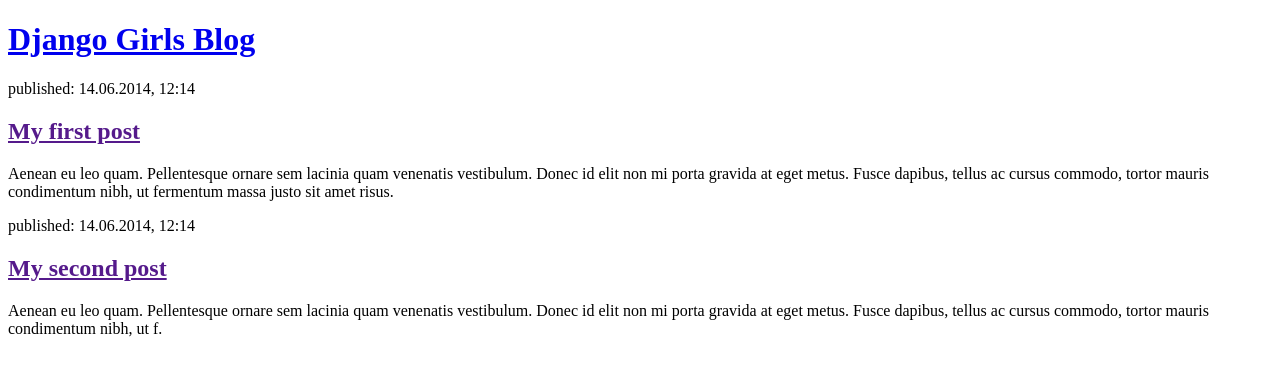
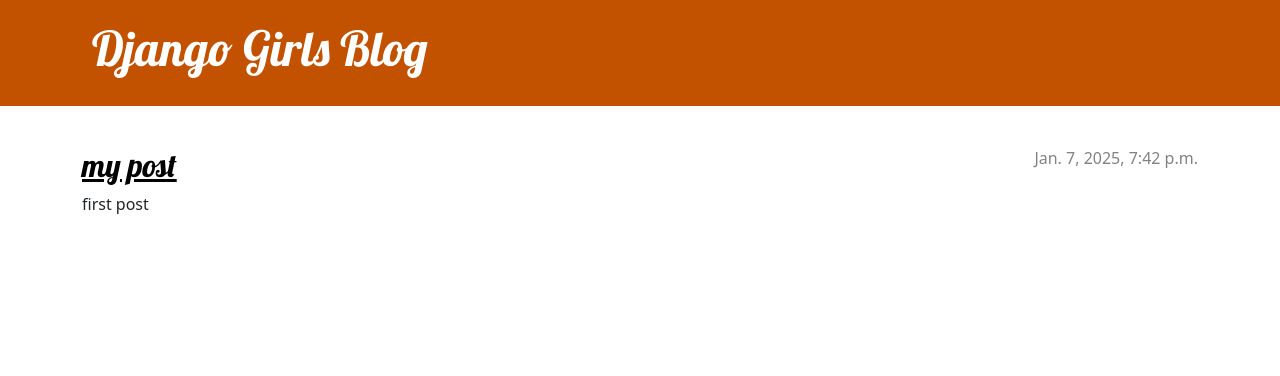
Before and after one commit to meghanamanoj24/my-first-blog, a Django app: page / in a window 1280 px wide. Shown: the top 376 px of the page. Run offline with Django 4.2, Linux system fonts and the light colour scheme; data comes from the database, SQL or seed files in the repository.

Commit message:
commiting

```diff
--- /dev/null
+++ b/blog/static/css/blog.css
@@ -0,0 +1,70 @@
+.page-header {
+    background-color: #C25100;
+    margin-top: 0;
+    margin-bottom: 40px;
+    padding: 20px 20px 20px 40px;
+}
+
+.page-header h1,
+.page-header h1 a,
+.page-header h1 a:visited,
+.page-header h1 a:active {
+    color: #ffffff;
+    font-size: 36pt;
+    text-decoration: none;
+}
+
+h1,
+h2,
+h3,
+h4 {
+    font-family: 'Lobster', cursive;
+}
+
+.date {
+    color: #828282;
+}
+
+.save {
+    float: right;
+}
+
+.post-form textarea,
+.post-form input {
+    width: 100%;
+}
+
+.top-menu,
+.top-menu:hover,
+.top-menu:visited {
+    color: #ffffff;
+    float: right;
+    font-size: 26pt;
+    margin-right: 20px;
+}
+
+.post {
+    margin-bottom: 70px;
+}
+
+.post h2 a,
+.post h2 a:visited {
+    color: #000000;
+}
+
+.post > .date,
+.post > .actions {
+    float: right;
+}
+
+.btn-secondary,
+.btn-secondary:visited {
+    color: #C25100;
+    background: none;
+    border-color: #C25100;
+}
+
+.btn-secondary:hover {
+    color: #FFFFFF;
+    background-color: #C25100;
+}
--- a/blog/templates/blog/post_list.html
+++ b/blog/templates/blog/post_list.html
@@ -1,23 +1,35 @@
+{% load static %}
 <!DOCTYPE html>
 <html>
     <head>
+        <link rel="stylesheet" href="https://fonts.googleapis.com/css?family=Lobster&subset=latin,latin-ext">
         <title>Django Girls blog</title>
+        <link rel="stylesheet" href="https://cdn.jsdelivr.net/npm/bootstrap@5.3.3/dist/css/bootstrap.min.css" integrity="sha384-QWTKZyjpPEjISv5WaRU9OFeRpok6YctnYmDr5pNlyT2bRjXh0JMhjY6hW+ALEwIH" crossorigin="anonymous">
+        <link rel="stylesheet" href="{% static 'css/blog.css' %}">
     </head>
     <body>
         <header>
-            <h1><a href="/">Django Girls Blog</a></h1>
+            <header class="page-header">
+                <div class="container">
+                    <h1><a href="/">Django Girls Blog</a></h1>
+                </div>
+            </header>
         </header>
 
-        <article>
-            <time>published: 14.06.2014, 12:14</time>
-            <h2><a href="">My first post</a></h2>
-            <p>Aenean eu leo quam. Pellentesque ornare sem lacinia quam venenatis vestibulum. Donec id elit non mi porta gravida at eget metus. Fusce dapibus, tellus ac cursus commodo, tortor mauris condimentum nibh, ut fermentum massa justo sit amet risus.</p>
-        </article>
-
-        <article>
-            <time>published: 14.06.2014, 12:14</time>
-            <h2><a href="">My second post</a></h2>
-            <p>Aenean eu leo quam. Pellentesque ornare sem lacinia quam venenatis vestibulum. Donec id elit non mi porta gravida at eget metus. Fusce dapibus, tellus ac cursus commodo, tortor mauris condimentum nibh, ut f.</p>
-        </article>
+        <main class="container">
+            <div class="row">
+                <div class="col">
+                    {% for post in posts %}
+                        <article class="post">
+                            <time class="date">
+                                {{ post.published_date }}
+                            </time>
+                            <h2><a href="">{{ post.title }}</a></h2>
+                            <p>{{ post.text|linebreaksbr }}</p>
+                        </article>
+                    {% endfor %}
+                </div>
+            </div>
+        </main>
     </body>
 </html>
--- a/blog/urls.py
+++ b/blog/urls.py
@@ -2,5 +2,5 @@
 from . import views  # Import your views from the blog app
 
 urlpatterns = [
-    path('', views.home, name='home'),  # Home page
+    path('', views.post_list, name='post_list'),  # Home page
 ]
--- a/blog/views.py
+++ b/blog/views.py
@@ -1,4 +1,7 @@
 from django.shortcuts import render
+from django.utils import timezone
+from .models import Post
 
-def home(request):
-    return render(request, 'blog/post_list.html')  # Replace with your template
+def post_list(request):
+    posts = Post.objects.filter(published_date__lte=timezone.now()).order_by('published_date')
+    return render(request, 'blog/post_list.html', {'posts': posts})
```
